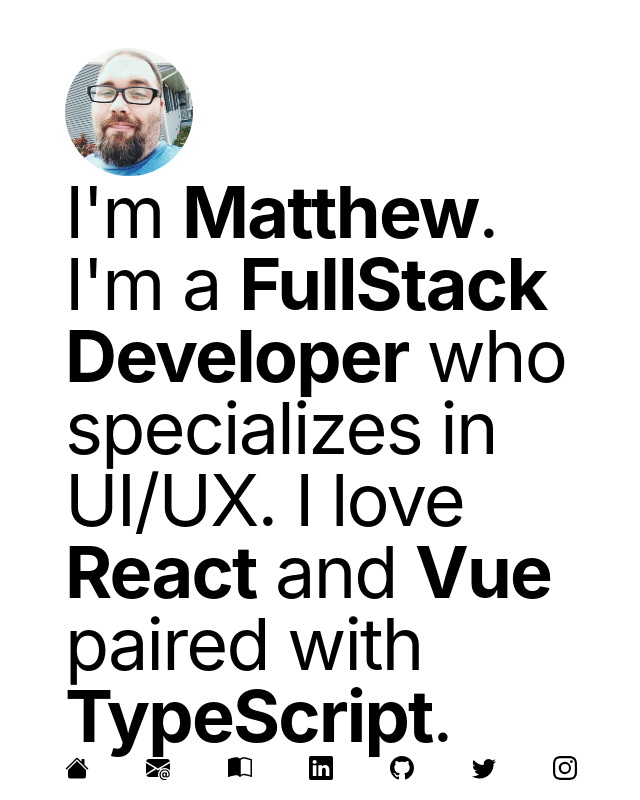
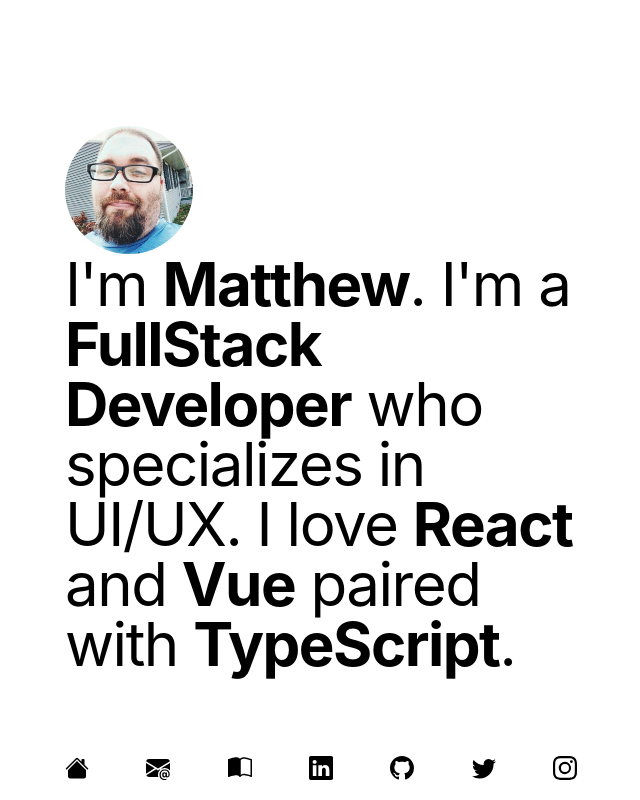
Before and after one commit to themattbook/react-portfolio-old, a React (Create React App) app: page / in a window 1280 px wide. Shown: the whole page, without its empty margins (319-959 px from the left). Built offline with nearby package versions, Linux system fonts and the light colour scheme.

Commit message:
Adjusted text size for responsiveness

```diff
--- a/src/components/Content.jsx
+++ b/src/components/Content.jsx
@@ -5,7 +5,7 @@
     return (
         <div className="max-w-[90vw] sm:max-w-[40vw] select-none">
             <img src={avatar} className="w-24 h-24 mx-auto sm:mx-0 sm:h-32 sm:w-32 rounded-full" alt="Me" />
-            <h1 className="text-center sm:text-left text-3xl sm:text-7xl tracking-tight">
+            <h1 className="text-center sm:text-left text-3xl sm:text-6xl tracking-tight">
                 I'm <strong>Matthew</strong>. I'm a <strong>FullStack Developer</strong> who specializes in UI/UX. I
                 love <strong>React</strong> and <strong>Vue</strong> paired with <strong>TypeScript</strong>.
             </h1>
```
